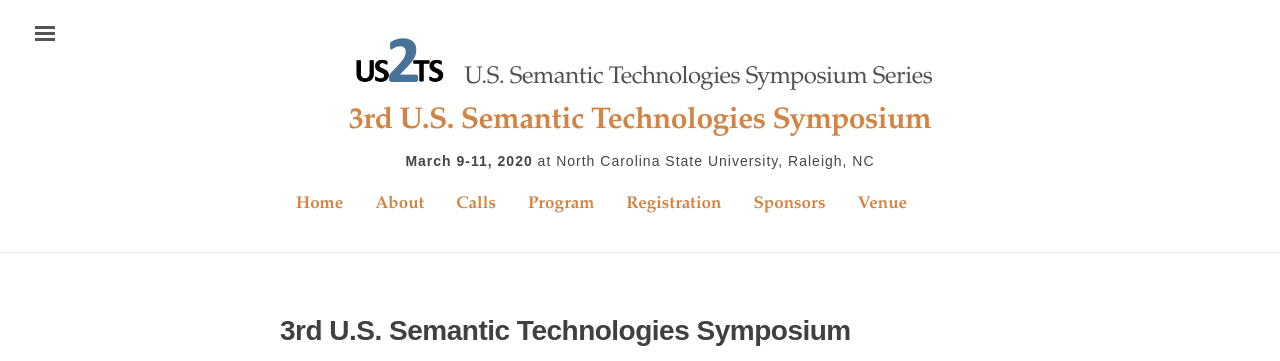
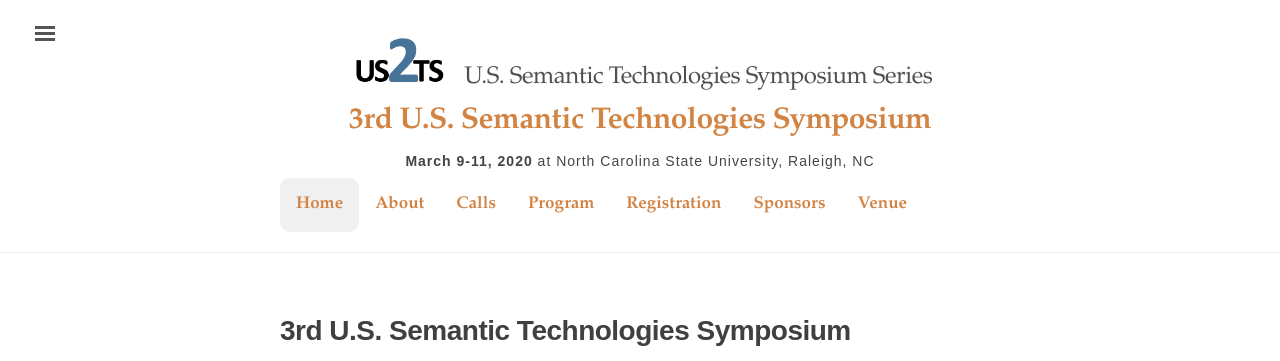
Before and after one commit to us2ts/us2ts.github.io, a Jekyll site: the page built from index.md, in a window 1280 px wide. Shown: the top 361 px of the page. Built offline with Jekyll 4.4.1, drawn with Linux system fonts in a browser that asks for light colours.

Commit message:
adding navigation bar

```diff
--- a/assets/css/style.scss
+++ b/assets/css/style.scss
@@ -87,11 +87,15 @@
 }
 
 .topnav a:hover {
-  color: #000;
+  color: #d28445;
+  background-color: #F0F0F0;
+  border-radius: 10px;
 }
 
 .topnav a.active {
   color: #d28445;
+  background-color: #F0F0F0;
+  border-radius: 10px;
 }
 
 @media print {
```
